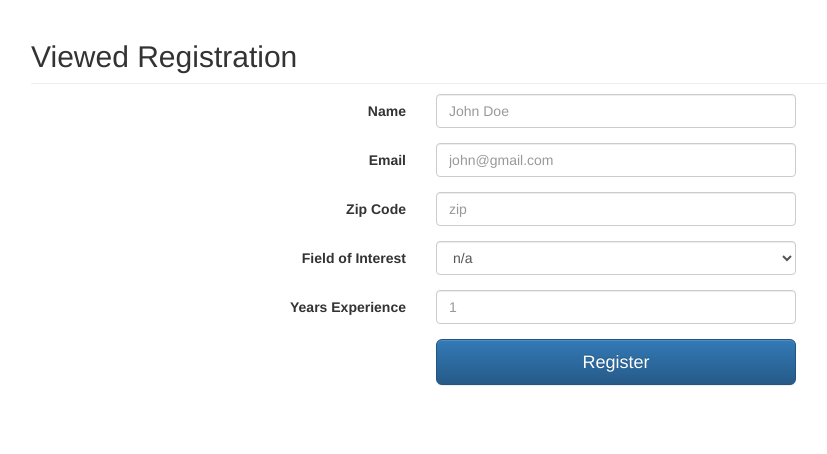
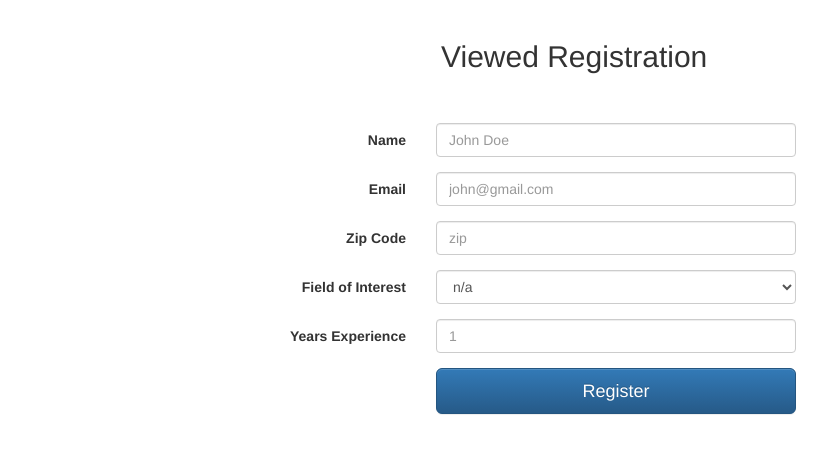
Before and after one commit to dnascimb/viewed, a Flask app: page /new_user_request in a window 1280 px wide. Shown: the part 50-504 px from the top of the page, without its empty margins (9-836 px from the left). Run offline with Flask 2, Linux system fonts and the light colour scheme; data that the repository does not hold is empty; some libraries are stand-ins or nearby versions.

Commit message:
changed registration alignment

```diff
--- a/viewed/templates/signup.html
+++ b/viewed/templates/signup.html
@@ -1,6 +1,17 @@
 {% extends "homepage.html" %}
 {% block body %}
-        <h2 class="sub-header">Viewed Registration</h2>
+
+		<div class="container">
+			<div class="">
+			  <label class="col-md-4"></label>
+			  <div class="col-md-4">
+			  	<h2 class="">Viewed Registration</h2>
+			  </div>
+			</div>
+		</div>
+        <br>&nbsp;<br>
+
+
         <div class="container">
         {% if error %}<div class="alert alert-danger" role="alert">{{ error }}</div> {% endif %}
 
```
